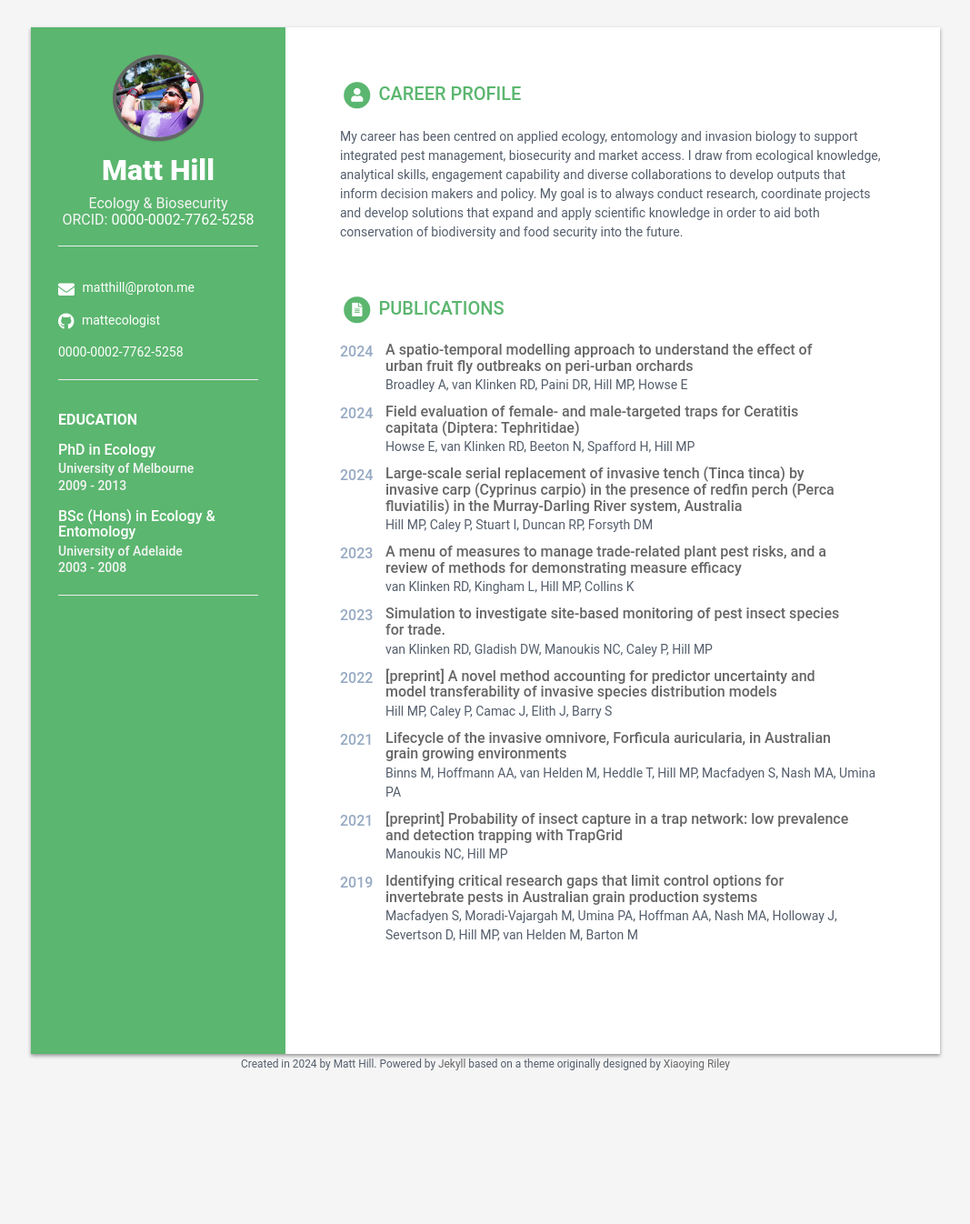
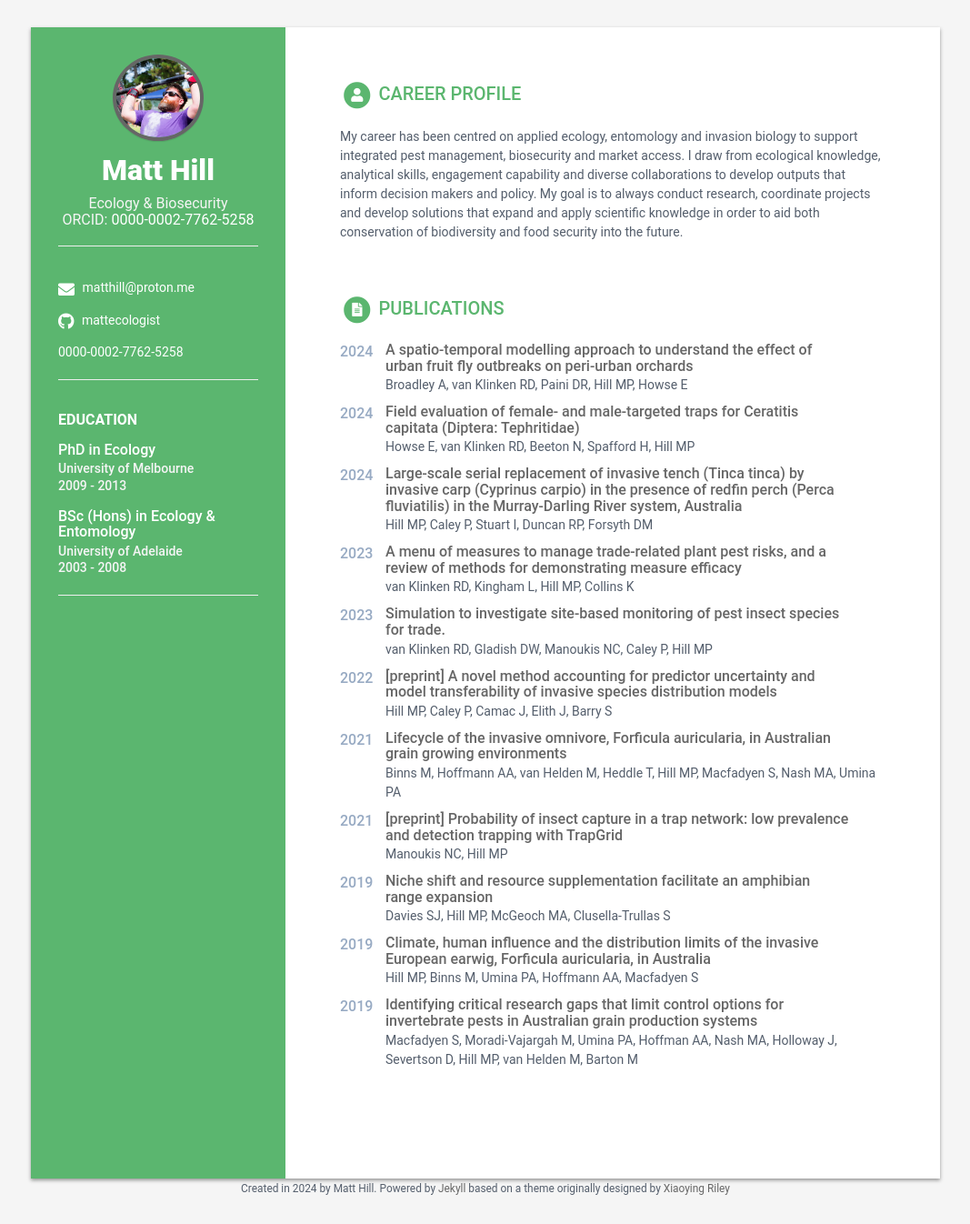
Before and after one commit to mattecologist/mattecologist.github.io, a Jekyll site: the page built from index.html, in a window 1280 px wide. Shown: the whole page at 91% size, without its empty margins (106-1173 px from the left). Built offline with Jekyll 4.4.1, drawn with Linux system fonts in a browser that asks for light colours; nearby versions of some CDN libraries; a style sheet for code colours, icons or effects is not loaded; before the commit the page ends 1209 px from its top, so only the background shows below that.

Commit message:
add papers

```diff
--- a/_data/publications.yml
+++ b/_data/publications.yml
@@ -43,3 +43,13 @@
   authors: Macfadyen S, Moradi‐Vajargah M, Umina PA, Hoffman AA, Nash MA, Holloway J, Severtson D, Hill MP, van Helden M, Barton M
   year: 2019
   link: ./assets/pdf/aen.12382.pdf
+
+- title: Climate, human influence and the distribution limits of the invasive European earwig, Forficula auricularia, in Australia
+  authors: Hill MP, Binns M, Umina PA, Hoffmann AA, Macfadyen S
+  year: 2019
+  link: ./assets/pdf/ps.5192.pdf
+
+- title: Niche shift and resource supplementation facilitate an amphibian range expansion
+  authors: Davies SJ, Hill MP, McGeoch MA, Clusella-Trullas S
+  year: 2019
+  link: ./assets/pdf/ddi.12841.pdf
```
Also changed, not shown: 2 other files.
